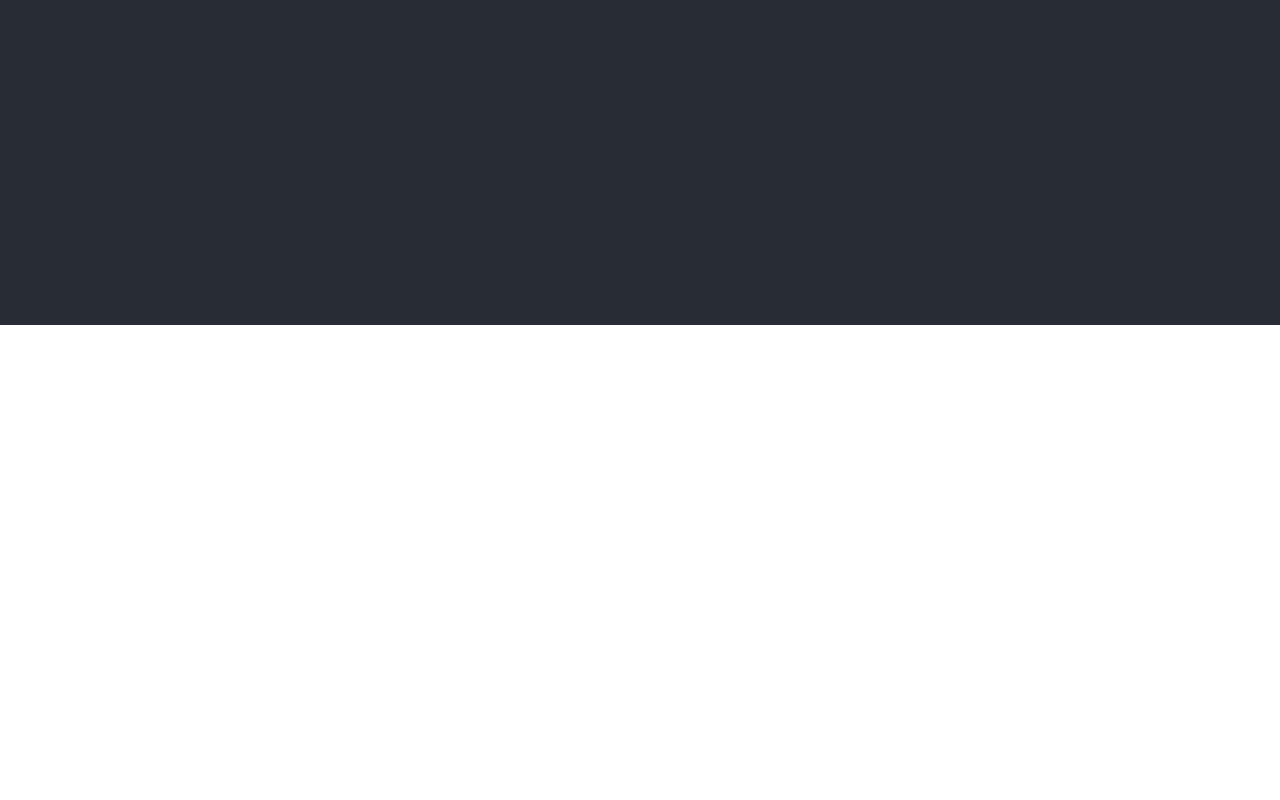
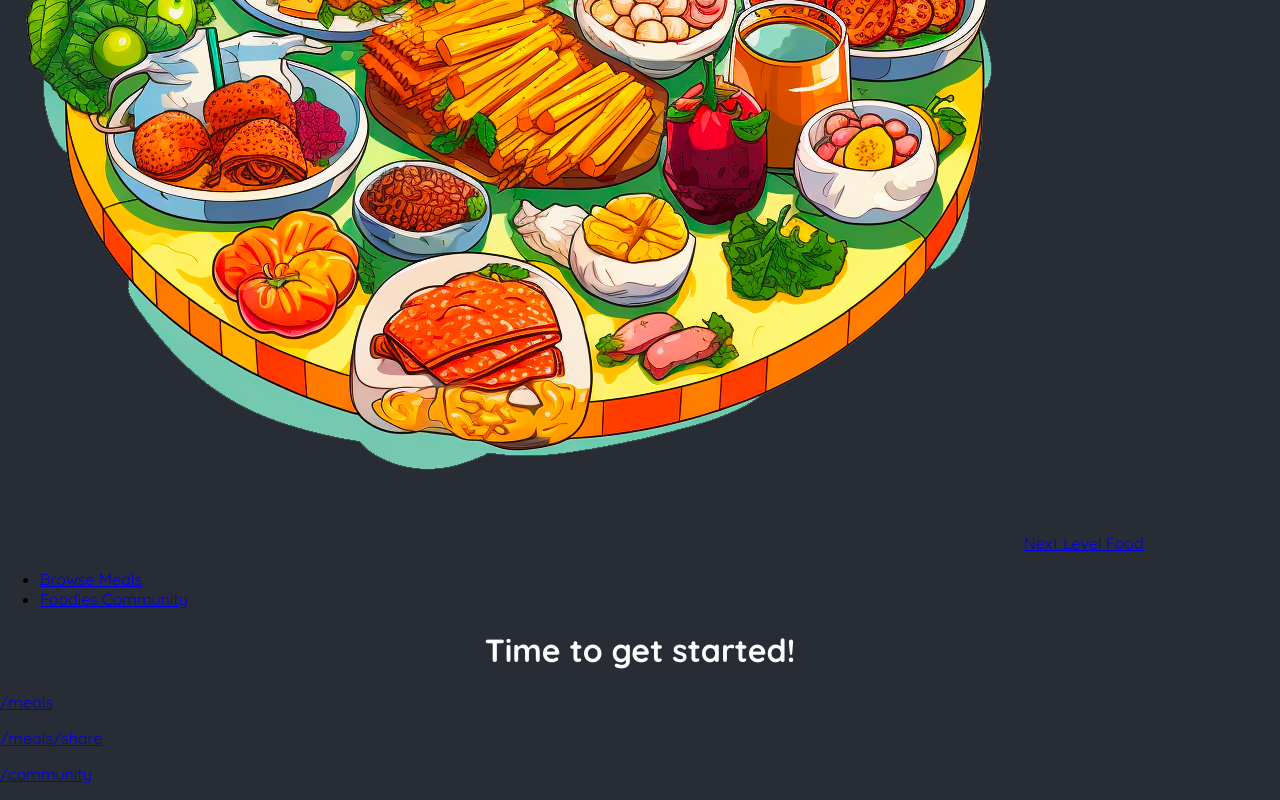
Before and after one commit to kei1-st/foodies, a Next.js app: page / in a window 1280 px wide. Shown: the part 475-1275 px from the top of the page. Before the commit the page ends 800 px from the top, so only its background shows below. Built offline with nearby package versions, Linux system fonts and the light colour scheme.

Commit message:
add MainHeader

```diff
--- a/app/layout.js
+++ b/app/layout.js
@@ -1,4 +1,5 @@
 import "./globals.css";
+import MainHeader from "@/components/main-header";
 
 export const metadata = {
   title: "NextLevel Food",
@@ -23,7 +24,7 @@
             ></path>
           </svg>
         </div>
-
+        <MainHeader />
         {children}
       </body>
     </html>
--- /dev/null
+++ b/components/main-header.js
@@ -0,0 +1,24 @@
+import Link from "next/link";
+
+import logoImg from "@/assets/logo.png";
+
+export default function MainHeader() {
+  return (
+    <header>
+      <Link href="/">
+        <img src={logoImg.src} alt="a plate with food on it" />
+        Next Level Food
+      </Link>
+      <nav>
+        <ul>
+          <li>
+            <Link href="/meals">Browse Meals</Link>
+          </li>
+          <li>
+            <Link href="/community">Foodies Community</Link>
+          </li>
+        </ul>
+      </nav>
+    </header>
+  );
+}
```
